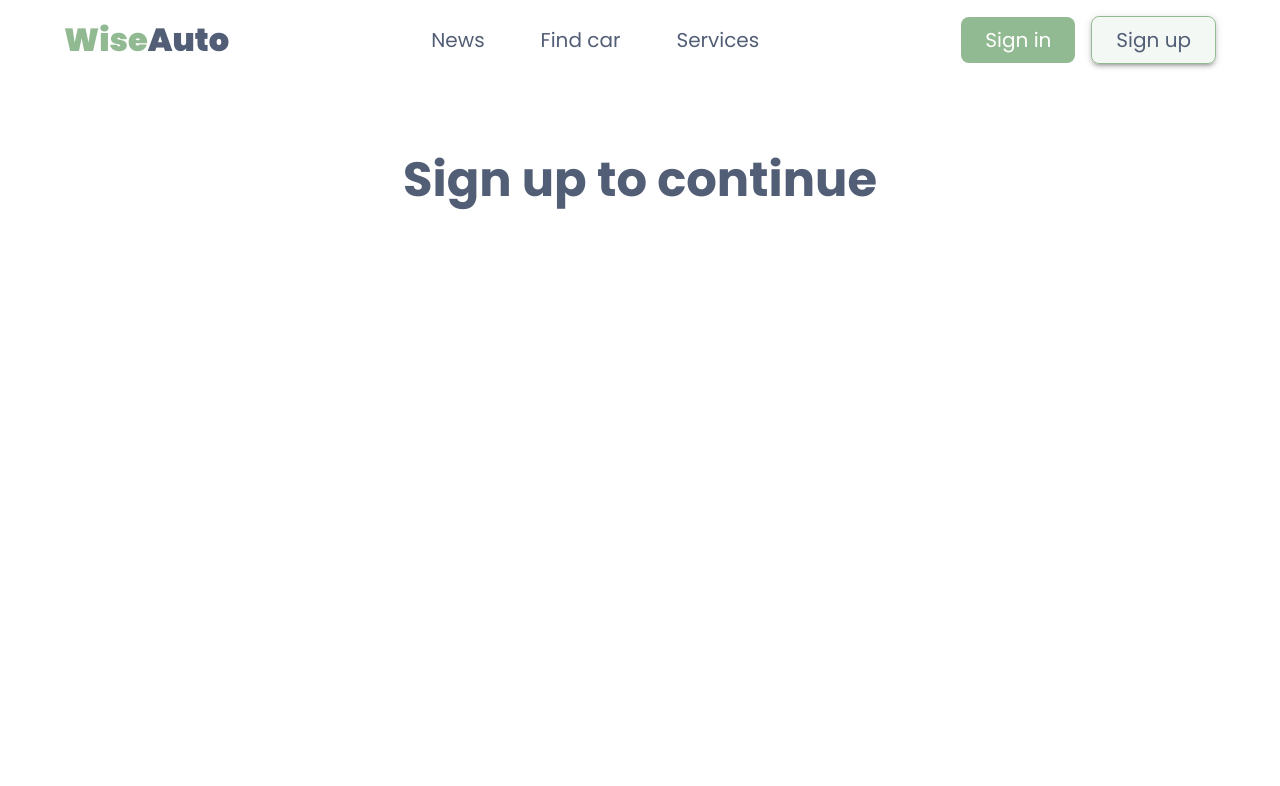
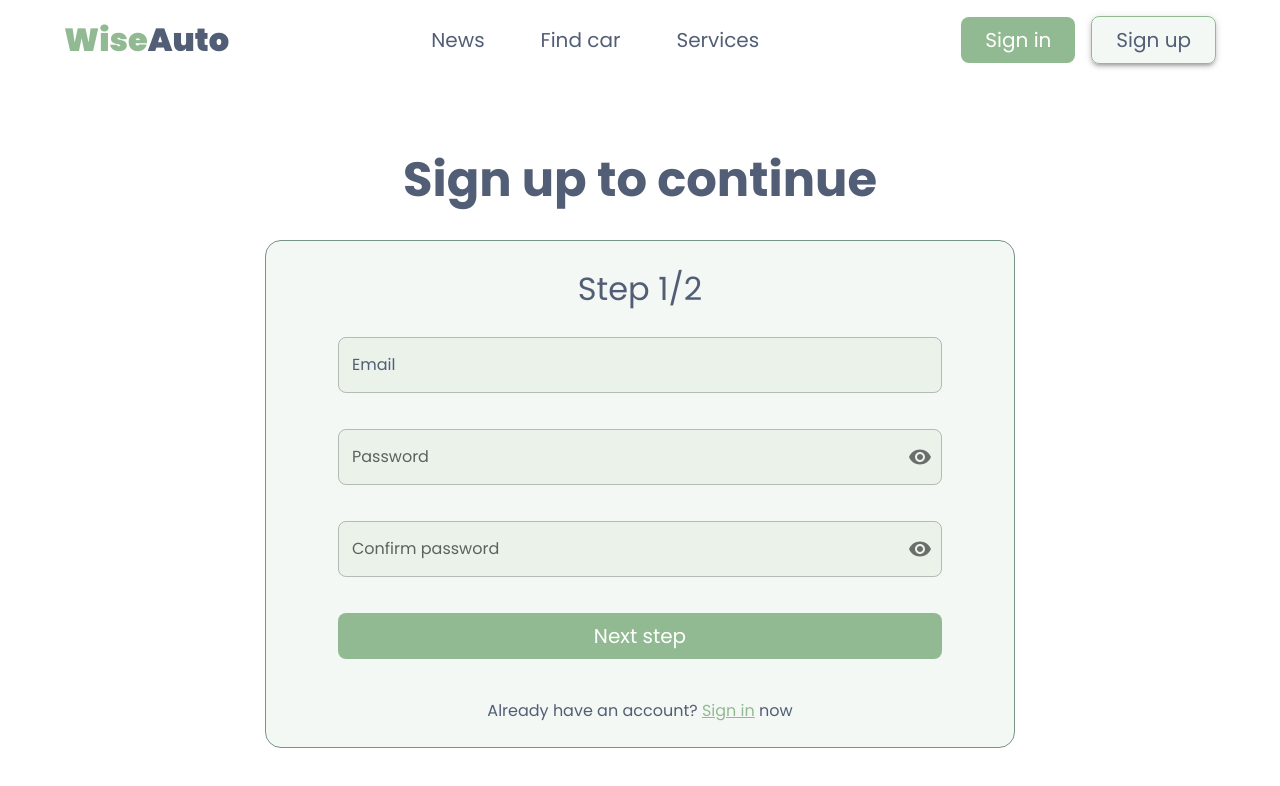
Before and after one commit to YuriiPohorilets/wise-auto-client, a React (Create React App) app: page /wise-auto-client/register in a window 1280 px wide. Shown: the top 786 px of the page. Built offline with nearby package versions, Linux system fonts and the light colour scheme.

Commit message:
add. login form

```diff
--- a/src/App.jsx
+++ b/src/App.jsx
@@ -6,8 +6,8 @@ import { Profile } from 'pages/Profile';
 import { FindCar } from 'pages/FindCar';
 import { News } from 'pages/News/News';
 import { Services } from 'pages/Services';
-import { Register } from 'pages/Register';
-import { Login } from 'pages/Login';
+import { Register } from 'pages/Register/Register';
+import { Login } from 'pages/Login/Login';
 import { Favorites } from 'pages/Favorites';
 import { OwnCars } from 'pages/OwnCars';
 import { AddCar } from 'pages/AddCar';
--- a/src/components/FilterNews/filterNewsStyles.js
+++ b/src/components/FilterNews/filterNewsStyles.js
@@ -10,5 +10,6 @@ export const formControl = {
 };
 
 export const input = {
+  color: 'primary.main',
   borderRadius: '8px',
 };
--- /dev/null
+++ b/src/components/LoginForm/LoginForm.jsx
@@ -0,0 +1,99 @@
+import { useState } from 'react';
+import { NavLink } from 'react-router-dom';
+import {
+  FormControl,
+  InputLabel,
+  OutlinedInput,
+  InputAdornment,
+  IconButton,
+  Box,
+  Typography,
+  Button,
+} from '@mui/material';
+import { Visibility, VisibilityOff } from '@mui/icons-material';
+import { containedBtn } from 'shared/commonStyles';
+
+export const LoginForm = () => {
+  const [showPassword, setShowPassword] = useState(false);
+
+  const handleClickShowPassword = () => setShowPassword(show => !show);
+
+  const handleSubmit = e => {
+    e.preventDefault();
+  };
+
+  return (
+    <Box
+      component="form"
+      onSubmit={handleSubmit}
+      sx={{
+        m: '0 auto',
+        p: { xs: '24px 24px', md: '24px 72px' },
+        maxWidth: '750px',
+        display: 'flex',
+        flexDirection: 'column',
+        alignItems: 'center',
+        justifyContent: 'center',
+
+        bgcolor: 'neutral.accent',
+        border: '1px solid #78938A',
+        borderRadius: '16px',
+      }}
+    >
+      <Box
+        sx={{ display: 'flex', flexDirection: 'column', gap: '36px', width: '100%', mb: '40px' }}
+      >
+        <FormControl sx={{ width: '100%', color: 'primary.main' }} variant="outlined">
+          <InputLabel htmlFor="Email" sx={{ color: 'primary.main' }}>
+            Email
+          </InputLabel>
+          <OutlinedInput
+            id="email"
+            type="email"
+            required
+            label="Email"
+            sx={{ borderRadius: '8px', bgcolor: 'neutral.accent', color: 'primary.main' }}
+          />
+        </FormControl>
+
+        <FormControl sx={{ width: '100%' }} variant="outlined">
+          <InputLabel htmlFor="password">Password</InputLabel>
+          <OutlinedInput
+            id="password"
+            type={showPassword ? 'text' : 'password'}
+            required
+            label="Password"
+            sx={{ borderRadius: '8px', bgcolor: 'neutral.accent', color: 'primary.main' }}
+            endAdornment={
+              <InputAdornment position="end">
+                <IconButton
+                  aria-label="toggle password visibility"
+                  onClick={handleClickShowPassword}
+                  edge="end"
+                >
+                  {showPassword ? <VisibilityOff /> : <Visibility />}
+                </IconButton>
+              </InputAdornment>
+            }
+          />
+        </FormControl>
+
+        <Button type="submit" sx={containedBtn}>
+          Login
+        </Button>
+      </Box>
+
+      <Typography>
+        Not a member?{' '}
+        <Typography
+          component={NavLink}
+          to={'/register'}
+          sx={{ '&:hover': { color: 'primary.darker' }, color: 'primary.accent' }}
+        >
+          Sign up
+        </Typography>{' '}
+        now
+      </Typography>
+    </Box>
+  );
+};
--- /dev/null
+++ b/src/components/RegisterForm/RegisterForm.jsx
@@ -0,0 +1,139 @@
+import { useState } from 'react';
+import { NavLink } from 'react-router-dom';
+import {
+  FormControl,
+  InputLabel,
+  OutlinedInput,
+  InputAdornment,
+  IconButton,
+  Box,
+  Typography,
+  Button,
+} from '@mui/material';
+import { Visibility, VisibilityOff } from '@mui/icons-material';
+import { containedBtn } from 'shared/commonStyles';
+
+export const RegisterForm = () => {
+  const [step, setStep] = useState(1);
+  const [showPassword, setShowPassword] = useState(false);
+
+  const maxSteps = 2;
+
+  const handleClickShowPassword = () => setShowPassword(show => !show);
+
+  const handleNextStep = () => {
+    if (step < maxSteps) {
+      setStep(prevStep => prevStep + 1);
+    }
+
+    return;
+  };
+
+  const handleSubmit = e => {
+    e.preventDefault();
+  };
+
+  return (
+    <Box
+      component="form"
+      onSubmit={handleSubmit}
+      sx={{
+        m: '0 auto',
+        p: { xs: '24px 24px', md: '24px 72px' },
+
+        maxWidth: '750px',
+        display: 'flex',
+        flexDirection: 'column',
+        alignItems: 'center',
+        justifyContent: 'center',
+
+        bgcolor: 'neutral.accent',
+        border: '1px solid #78938A',
+        borderRadius: '16px',
+      }}
+    >
+      <Typography sx={{ fontSize: '32px', mb: '24px' }}>
+        Step {step}/{maxSteps}
+      </Typography>
+
+      <Box
+        sx={{ display: 'flex', flexDirection: 'column', gap: '36px', width: '100%', mb: '40px' }}
+      >
+        <FormControl sx={{ width: '100%', color: 'primary.main' }} variant="outlined">
+          <InputLabel htmlFor="Email" sx={{ color: 'primary.main' }}>
+            Email
+          </InputLabel>
+          <OutlinedInput
+            id="email"
+            type="email"
+            required
+            label="Email"
+            sx={{ borderRadius: '8px', bgcolor: 'neutral.accent', color: 'primary.main' }}
+          />
+        </FormControl>
+
+        <FormControl sx={{ width: '100%' }} variant="outlined">
+          <InputLabel htmlFor="password">Password</InputLabel>
+          <OutlinedInput
+            id="password"
+            type={showPassword ? 'text' : 'password'}
+            required
+            label="Password"
+            sx={{ borderRadius: '8px', bgcolor: 'neutral.accent', color: 'primary.main' }}
+            endAdornment={
+              <InputAdornment position="end">
+                <IconButton
+                  aria-label="toggle password visibility"
+                  onClick={handleClickShowPassword}
+                  edge="end"
+                >
+                  {showPassword ? <VisibilityOff /> : <Visibility />}
+                </IconButton>
+              </InputAdornment>
+            }
+          />
+        </FormControl>
+
+        <FormControl sx={{ width: '100%' }} variant="outlined">
+          <InputLabel htmlFor="confirm-password">Confirm password</InputLabel>
+          <OutlinedInput
+            id="confirm-password"
+            type={showPassword ? 'text' : 'password'}
+            required
+            label="Confirm [assword"
+            sx={{ borderRadius: '8px', bgcolor: 'neutral.accent', color: 'primary.main' }}
+            endAdornment={
+              <InputAdornment position="end">
+                <IconButton
+                  aria-label="toggle password visibility"
+                  onClick={handleClickShowPassword}
+                  edge="end"
+                >
+                  {showPassword ? <VisibilityOff /> : <Visibility />}
+                </IconButton>
+              </InputAdornment>
+            }
+          />
+        </FormControl>
+
+        <Box sx={{ display: 'flex', gap: '16px' }}>
+          <Button type="button" onClick={handleNextStep} sx={{ ...containedBtn, flex: '1 1 auto' }}>
+            Next step
+          </Button>
+        </Box>
+      </Box>
+
+      <Typography>
+        Already have an account?{' '}
+        <Typography
+          component={NavLink}
+          to={'/login'}
+          sx={{ '&:hover': { color: 'primary.darker' }, color: 'primary.accent' }}
+        >
+          Sign in
+        </Typography>{' '}
+        now
+      </Typography>
+    </Box>
+  );
+};
--- a/src/pages/Login.jsx
+++ b/src/pages/Login/Login.jsx
@@ -1,10 +1,13 @@
 import { Section } from 'shared/Section';
 import { Title } from 'shared/Title';
+import { LoginForm } from 'components/LoginForm/LoginForm';
 
 export const Login = () => {
   return (
     <Section>
       <Title>Sign in to continue</Title>
+
+      <LoginForm />
     </Section>
   );
 };
--- a/src/pages/News/News.jsx
+++ b/src/pages/News/News.jsx
@@ -27,9 +27,6 @@ export const News = () => {
     news.title.toLowerCase().includes(filter.toLowerCase())
   );
 
-  console.log(error);
-  console.log(isLoading);
-
   return (
     <Section>
       <Title>News</Title>
--- a/src/pages/Register.jsx
+++ b/src/pages/Register/Register.jsx
@@ -1,10 +1,13 @@
 import { Section } from 'shared/Section';
 import { Title } from 'shared/Title';
+import { RegisterForm } from 'components/RegisterForm/RegisterForm';
 
 export const Register = () => {
   return (
     <Section>
       <Title>Sign up to continue</Title>
+
+      <RegisterForm />
     </Section>
   );
 };
```
